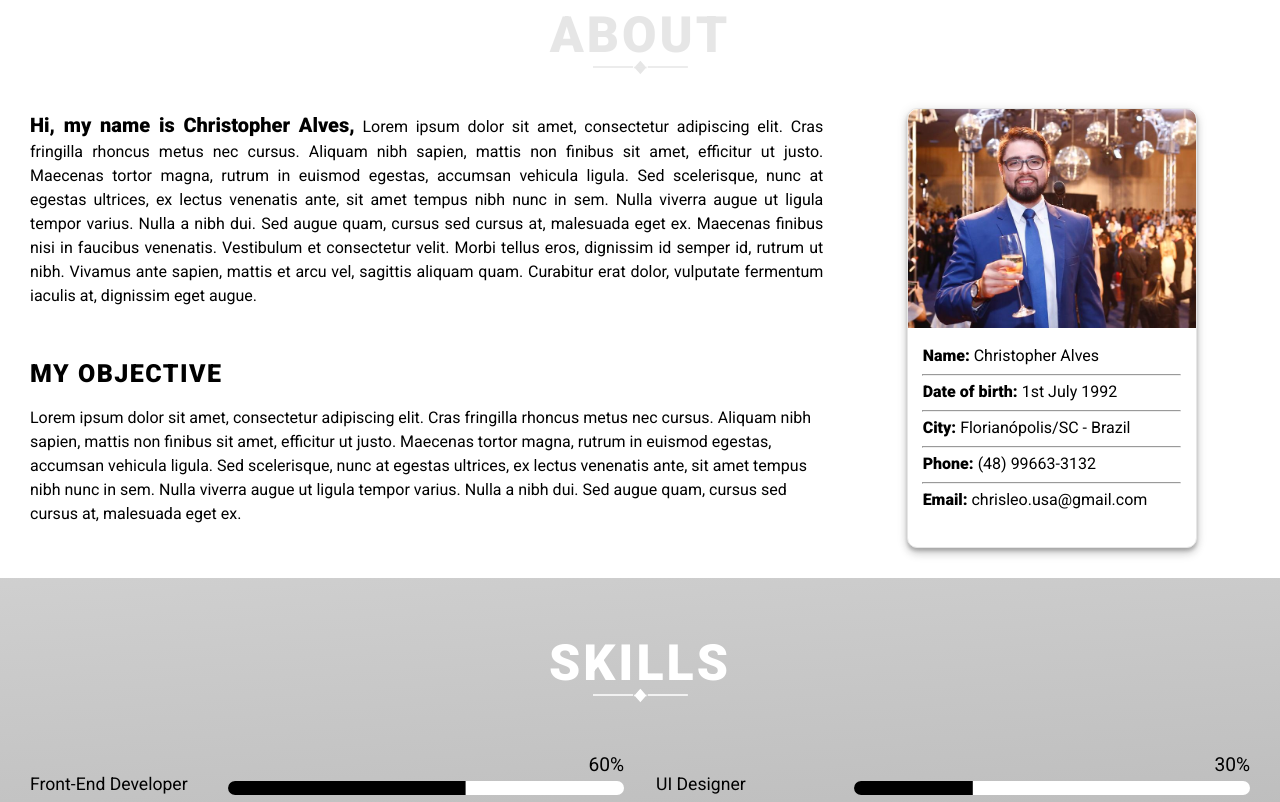
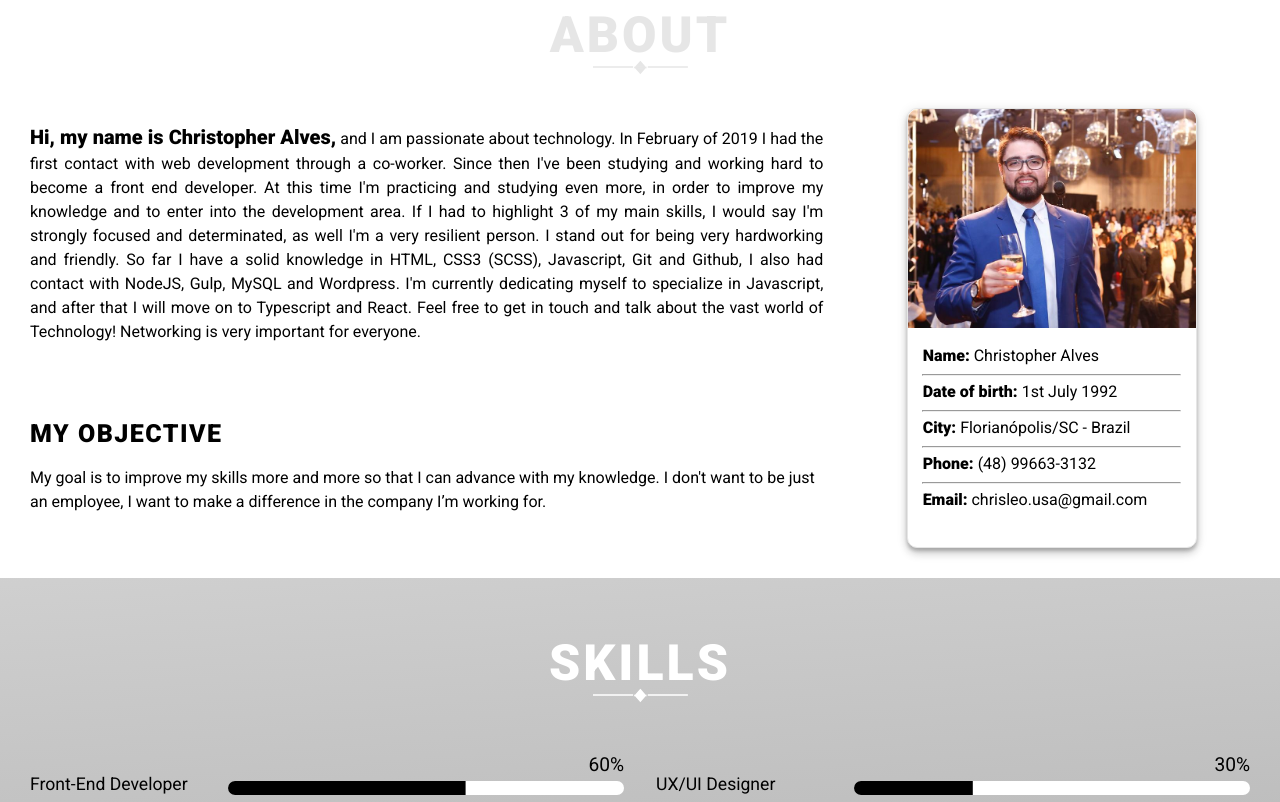
Before and after one commit to chrisleo-usa/my-landingpage, a plain HTML site: page index.html in a window 1280 px wide. Shown: the part 820-1622 px from the top of the page. Drawn offline with Linux system fonts and the light colour scheme.

Commit message:
setting texts

```diff
--- a/assets/scss/_works.scss
+++ b/assets/scss/_works.scss
@@ -104,10 +104,7 @@
           }
         }
       }
-
-
     }
-
   }
 }
 
@@ -118,10 +115,6 @@
 
     .single-card .card-content .card-description {
       top: 40%;
-    }
-
-    .single-card:nth-child(2) .card-content .btn-card {
-      top: 100%;
     }
   }
 }
--- a/index.html
+++ b/index.html
@@ -55,14 +55,13 @@
 
       <div class="about" id="about">
         <div class="about-text" data-anime="left">
-          <p><span>Hi, my name is Christopher Alves,</span> Lorem ipsum dolor sit amet, consectetur adipiscing elit.
-            Cras fringilla rhoncus metus nec cursus. Aliquam nibh sapien, mattis non finibus sit amet, efficitur ut
-            justo. Maecenas tortor magna, rutrum in euismod egestas, accumsan vehicula ligula. Sed scelerisque, nunc at
-            egestas ultrices, ex lectus venenatis ante, sit amet tempus nibh nunc in sem. Nulla viverra augue ut ligula
-            tempor varius. Nulla a nibh dui. Sed augue quam, cursus sed cursus at, malesuada eget ex. Maecenas finibus
-            nisi in faucibus venenatis. Vestibulum et consectetur velit. Morbi tellus eros, dignissim id semper id,
-            rutrum ut nibh. Vivamus ante sapien, mattis et arcu vel, sagittis aliquam quam. Curabitur erat dolor,
-            vulputate fermentum iaculis at, dignissim eget augue.
+          <p><span>Hi, my name is Christopher Alves,</span> and I am passionate about technology. In February of 2019 I had the first contact with web development through a co-worker. Since then I've been studying and working hard to become a front end developer. At this time I'm practicing and studying even more, in order to improve my knowledge and to enter into the development area.
+            If I had to highlight 3 of my main skills, I would say I'm strongly focused and determinated, as well I'm a very resilient person. I stand out for being very hardworking and friendly.
+            So far I have a solid knowledge in HTML, CSS3 (SCSS), Javascript, Git and Github, I also had contact with NodeJS, Gulp, MySQL and Wordpress.
+            I'm currently dedicating myself to specialize in Javascript, and after that I will move on to Typescript and React.
+
+            Feel free to get in touch and talk about the vast world of Technology!
+            Networking is very important for everyone.
           </p>
         </div>
         <div class="about-card" data-anime="left">
@@ -95,15 +94,8 @@
         </div>
         <div class="about-objective" data-anime="left">
           <h4>my objective</h4>
-          <p>Lorem ipsum dolor sit amet, consectetur adipiscing elit. Cras fringilla rhoncus metus nec cursus. Aliquam
-            nibh sapien, mattis non finibus sit amet, efficitur ut justo. Maecenas tortor magna, rutrum in euismod
-            egestas, accumsan vehicula ligula. Sed scelerisque, nunc at egestas ultrices, ex lectus venenatis ante, sit
-            amet tempus nibh nunc in sem. Nulla viverra augue ut ligula tempor varius. Nulla a nibh dui. Sed augue quam,
-            cursus sed cursus at, malesuada eget ex.</p>
+          <p>My goal is to improve my skills more and more so that I can advance with my knowledge. I don't want to be just an employee, I want to make a difference in the company I’m working for.</p>
         </div>
-
-
-
       </div>
 
       <div class="skills" id="skills">
@@ -120,7 +112,7 @@
           </div>
 
           <div class="progress-content">
-            <p>UI Designer</p>
+            <p>UX/UI Designer</p>
 
             <div class="progressBar " id="uiDesign"></div>
           </div>
```
Also changed, not shown: assets/css/style.css, 2 other files.
